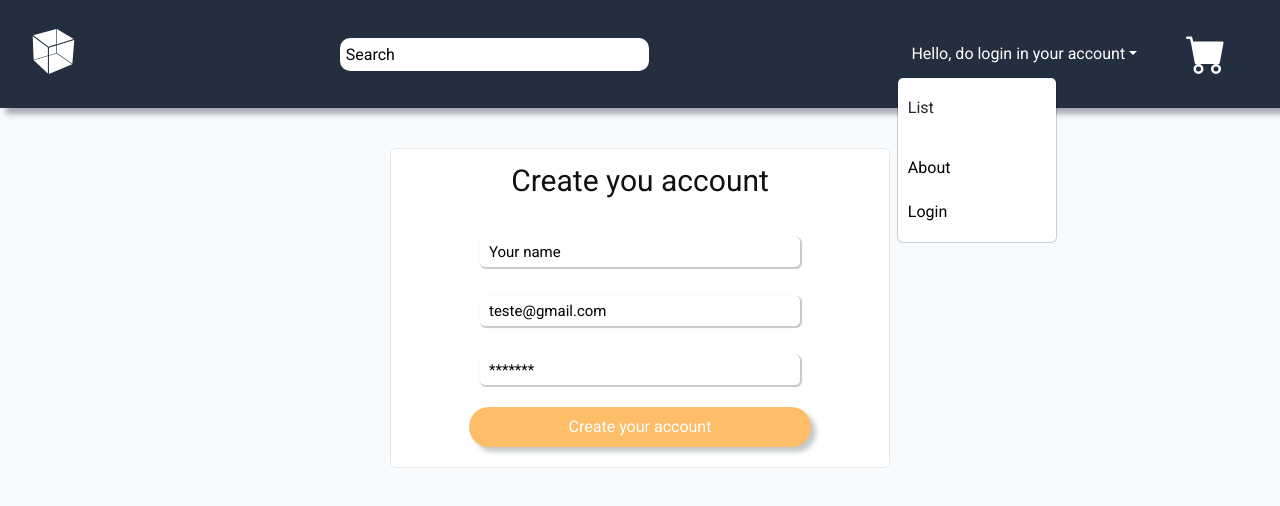
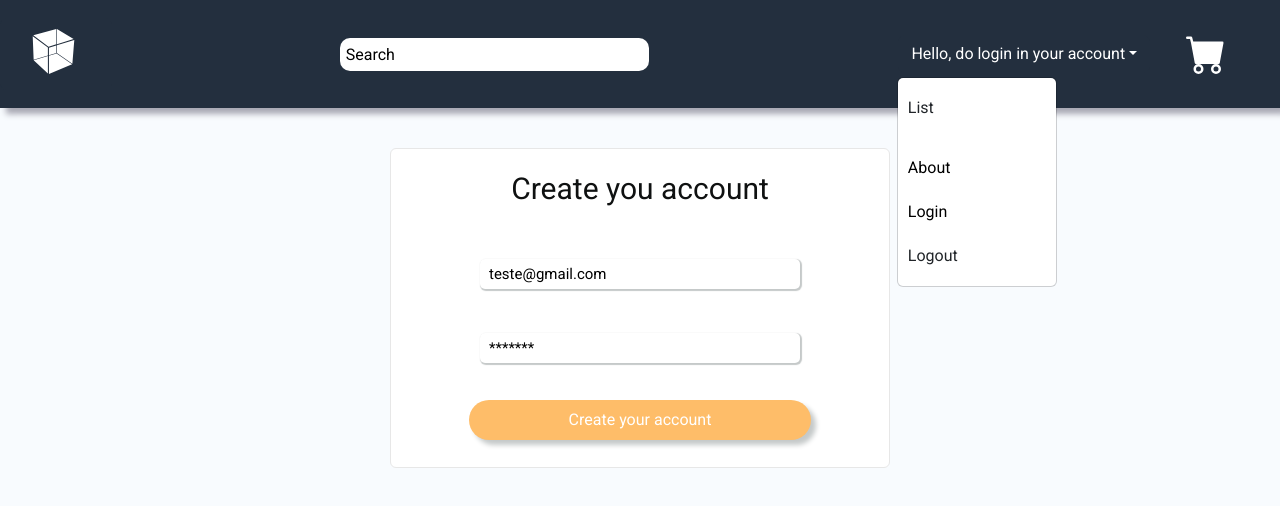
Before and after one commit to VitorKreis/Amazon, a React (Create React App) app in the folder front-end/: page /newAccount in a window 1280 px wide. Both pictures are taken after a click on the button "Hello, do login in your account". Shown: the top 506 px of the page. Built offline with nearby package versions, Linux system fonts and the light colour scheme; a web font is replaced by a local one.

Commit message:
fix login and try to fix create account

```diff
--- a/front-end/package.json
+++ b/front-end/package.json
@@ -8,6 +8,7 @@
     "@testing-library/jest-dom": "^5.16.5",
     "@testing-library/react": "^13.4.0",
     "@testing-library/user-event": "^13.5.0",
+    "axios": "^1.4.0",
     "bootstrap": "^5.2.3",
     "eslint-config-prettier": "^8.8.0",
     "prettier": "^2.8.8",
--- a/front-end/src/layout/ProductCard.jsx
+++ b/front-end/src/layout/ProductCard.jsx
@@ -2,6 +2,8 @@
 /* eslint-disable no-unused-vars */
 /* eslint-disable react/prop-types */
 import './ProductCard.css';
+
+import imagen from '../uploads/1689790413967.jpg';
 
 function ProjectCard({
   id, name, price, img,
@@ -10,13 +12,10 @@ function ProjectCard({
     im.filename
   ));
 
-  // eslint-disable-next-line global-require
-  const imagen = '../uploads/1689790413967.jpg';
-
   return (
         <div className="card-section">
             <div className="card">
-        {img.length > 0 ? <img className="card-img-top" src="../uploads/1689790413967.jpg" alt={name} /> : <p>Don't have imagen</p>}
+        {img.length > 0 ? <img className="card-img-top" src={imagen} alt={name} /> : <p>Don't have imagen</p>}
         <div className="card-body">
           <p>
             <span>{name}</span>
--- a/front-end/src/layout/navbar.jsx
+++ b/front-end/src/layout/navbar.jsx
@@ -1,12 +1,24 @@
+/* eslint-disable no-unused-vars */
 /* eslint-disable jsx-a11y/control-has-associated-label */
 import { Link } from 'react-router-dom';
 import './navbar.css';
 
 import { SiGtk } from 'react-icons/si';
 import { BsFillCartFill } from 'react-icons/bs';
+import { useEffect } from 'react';
 
 function Navbar() {
-  const isLoggedIn = false;
+  let user = false;
+  useEffect(() => {
+    if (localStorage.getItem('user')) {
+      user = true;
+    }
+  });
+
+  const handleLogout = () => {
+    localStorage.clear();
+  };
+
   return (
     <div className="Container">
       <nav className="nav navbar">
@@ -18,7 +30,8 @@ function Navbar() {
             <ul className="dropdown-menu">
               <li><p className="dropdown-item">List</p></li>
               <li><Link to="/about" className="dropdown-item">About</Link></li>
-              {isLoggedIn ? <li><p className="dropdown-item">You</p></li> : <li><Link className="dropdown-item" to="/login">Login</Link></li>}
+              {user ? <li><p className="dropdown-item">You</p></li> : <li><Link className="dropdown-item" to="/login">Login</Link></li>}
+              <li><button className="dropdown-item" type="button" onClick={handleLogout}>Logout</button></li>
             </ul>
           </div>
           <li className="item">
--- a/front-end/src/pages/NewAccount.jsx
+++ b/front-end/src/pages/NewAccount.jsx
@@ -1,20 +1,32 @@
-import React from 'react';
-
+import React, { useState } from 'react';
+import axios from 'axios';
 import './newAccount.css';
 
 function newAccount() {
+  const [email, setEmail] = useState('');
+  const [password, setPassword] = useState('');
+  const [user, setUser] = useState({});
+  async function handleSubmit(e) {
+    e.preventDefault();
+
+    const newUser = { email, password };
+    try {
+      const account = await axios.create('http://localhost:3110/users/', newUser);
+      setUser(account);
+      console.log(user);
+    } catch (error) {
+      console.log(error);
+    }
+  }
   return (
     <div className="newAccount">
-    <form className="card">
+    <form className="card" onSubmit={handleSubmit}>
         <h1>Create you account</h1>
         <div>
-            <input className="card-text" name="name" type="text" placeholder="Your name" />
+            <input className="card-text" name="email" type="email" placeholder="teste@gmail.com" onChange={({ target }) => setEmail(target.value)} />
         </div>
         <div>
-            <input className="card-text" name="email" type="email" placeholder="teste@gmail.com" />
-        </div>
-        <div>
-            <input className="card-text" name="password" type="password" placeholder="*******" />
+            <input className="card-text" name="password" type="password" placeholder="*******" onChange={({ target }) => setPassword(target.value)} />
         </div>
         <button className="button btn" type="submit">Create your account</button>
     </form>
--- a/front-end/src/pages/home.jsx
+++ b/front-end/src/pages/home.jsx
@@ -3,13 +3,14 @@
 /* eslint-disable react/jsx-props-no-spreading */
 import './home.css';
 import { useEffect, useState } from 'react';
+import axios from 'axios';
 import ProjectCard from '../layout/ProductCard';
 
 function Home() {
   const [products, setProducts] = useState([]);
 
   useEffect(() => {
-    fetch('http://localhost:3110/products').then((res) => res.json()).then((data) => setProducts(data));
+    axios.get('http://localhost:3110/products').then(({ data }) => setProducts(data));
   }, []);
   return (
     <div className="container">
--- a/front-end/src/pages/login.css
+++ b/front-end/src/pages/login.css
@@ -97,3 +97,27 @@
     background-color: #FEBD69;
     box-shadow: 1px 1px 1px 1px #c5c9c9;
 }
+.error{
+    display: flex;
+    background-color:#FF9494;
+    border: 0;
+    border-radius: 10px;
+    width: 180px;
+    text-align: center;
+    padding: auto;
+    margin: auto;
+}
+
+
+.error p{
+    color: #000000;
+    font-size: 12px;
+    font-weight: 700;
+}
+
+
+.ok{
+    background-color: #e7e7e7;
+    color: #ffffff;
+
+}
--- a/front-end/src/pages/login.jsx
+++ b/front-end/src/pages/login.jsx
@@ -1,19 +1,44 @@
-import { Link } from 'react-router-dom';
+import { useState } from 'react';
+import { Link, Navigate } from 'react-router-dom';
 import './login.css';
+import axios from 'axios';
 
 function Login() {
+  const [email, setEmail] = useState('');
+  const [password, setPassword] = useState('');
+  const [error, setError] = useState('');
+  // eslint-disable-next-line no-unused-vars
+  const [token, Settoken] = useState();
+
+  async function handleSubmit(e) {
+    e.preventDefault();
+    const user = { email, password };
+
+    try {
+      const response = await axios.post('http://localhost:3110/login', user);
+      Settoken(response.data);
+      localStorage.setItem('user', token);
+    } catch (err) {
+      setError(err.response.data);
+    }
+  }
+
   return (
     <>
     <div className="login">
-        <form className="card">
+        <form className="card" onSubmit={handleSubmit}>
+            <div>
+                {localStorage.getItem('user') && (<Navigate to="/" replace />)}
+            </div>
             <h1>Fazer Login</h1>
+            <div className="error">{error && <p>{error}</p>}</div>
             <div>
-            <input className="card-text" name="email" type="email" placeholder="teste@gmail.com" />
+            <input className="card-text" name="email" type="email" placeholder="teste@gmail.com" value={email} onChange={({ target }) => setEmail(target.value)} />
             </div>
           <div>
-          <input className="card-text" name="password" type="password" placeholder="*******" />
+          <input className="card-text" name="password" type="password" placeholder="*******" value={password} onChange={({ target }) => setPassword(target.value)} />
           </div>
-          <button className="button btn" type="submit">Login</button>
+          <button className="button btn" type="submit" onClick={handleSubmit}>Login</button>
           <p> Ao continuar, você concorda com as Condições de Uso da Amazon.</p>
           <p> Por favor verifique a Notificação de Privacidade, Notificação de Cookies e a Notificação de Anúncios Baseados em Interesse.</p>
 
```
Also changed, not shown: 1 other file (tests, documents, lock files or other folders).
